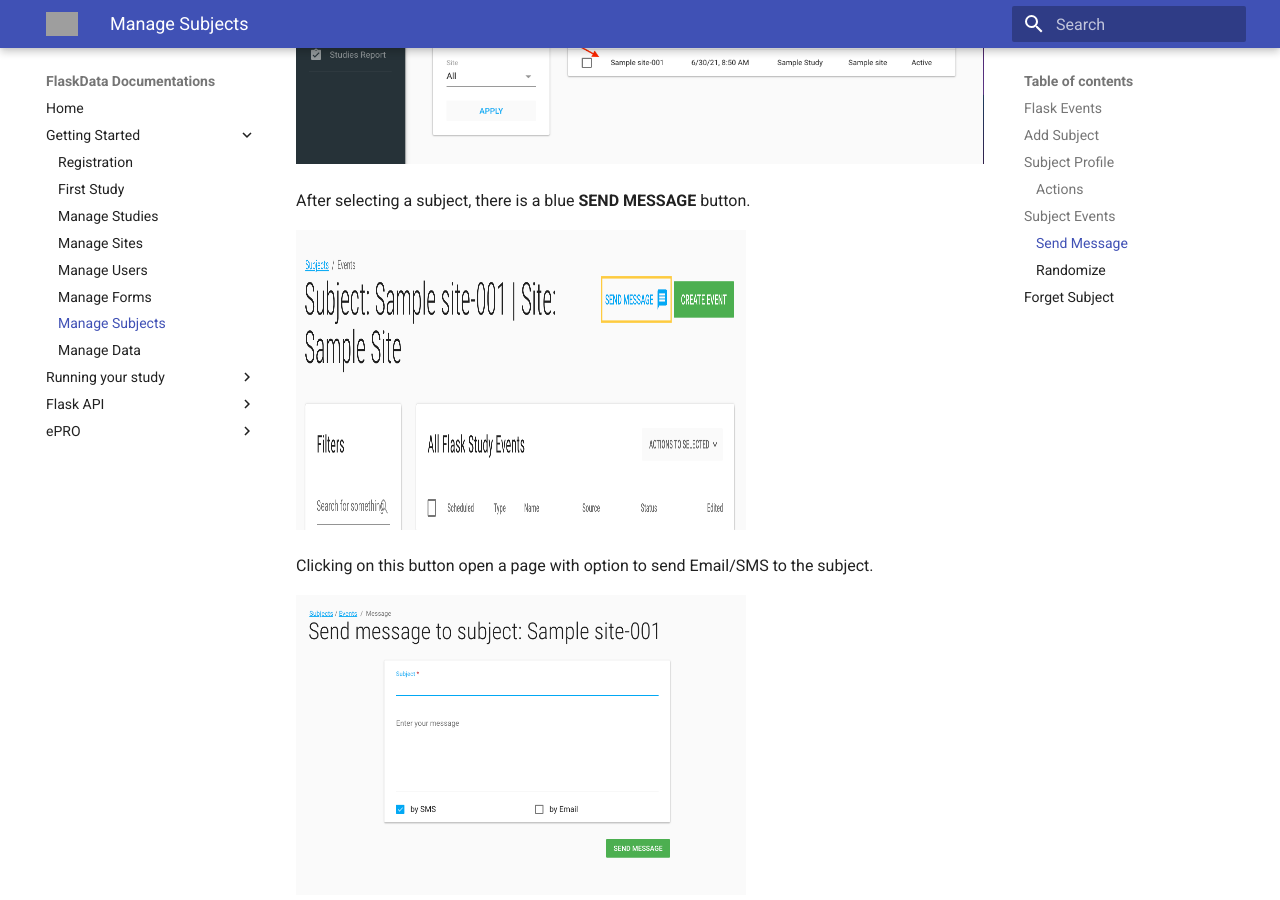
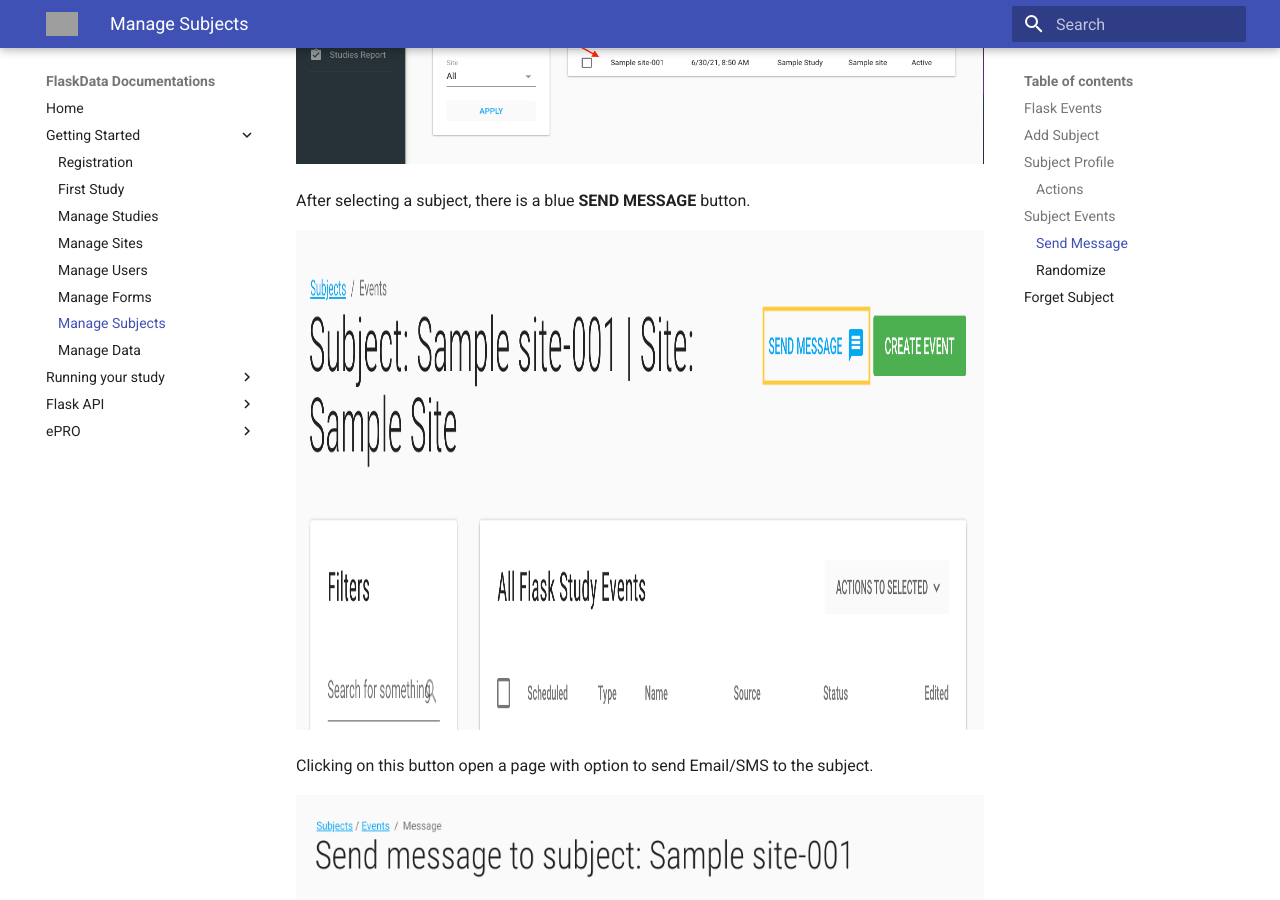
Before and after one commit to onlyjazz/flask-docs, an MkDocs documentation site: the page built from docs/manage_subjects.md, in a window 1280 px wide and 900 px high, scrolled down 3901 px. Built offline with MkDocs 1.6.1 and Material for MkDocs 9.7.7, drawn with Linux system fonts in a browser that asks for light colours; grey boxes are pictures that could not be loaded.

Commit message:
formatting

```diff
--- a/docs/manage_subjects.md
+++ b/docs/manage_subjects.md
@@ -75,11 +75,11 @@
 
 After selecting a subject, there is a blue **SEND MESSAGE** button.
 
-![Screenshot](img/newSubject/sendMessage.png){: style="height:300px;width:450px"}
+![Screenshot](img/newSubject/sendMessage.png){: style="height:500px;width:700px"}
 
 Clicking on this button open a page with option to send Email/SMS to the subject.
 
-![Screenshot](img/newSubject/message.png){: style="height:300px;width:450px"}
+![Screenshot](img/newSubject/message.png){: style="height:500px;width:700px"}
 
 
 ###Randomize
```
